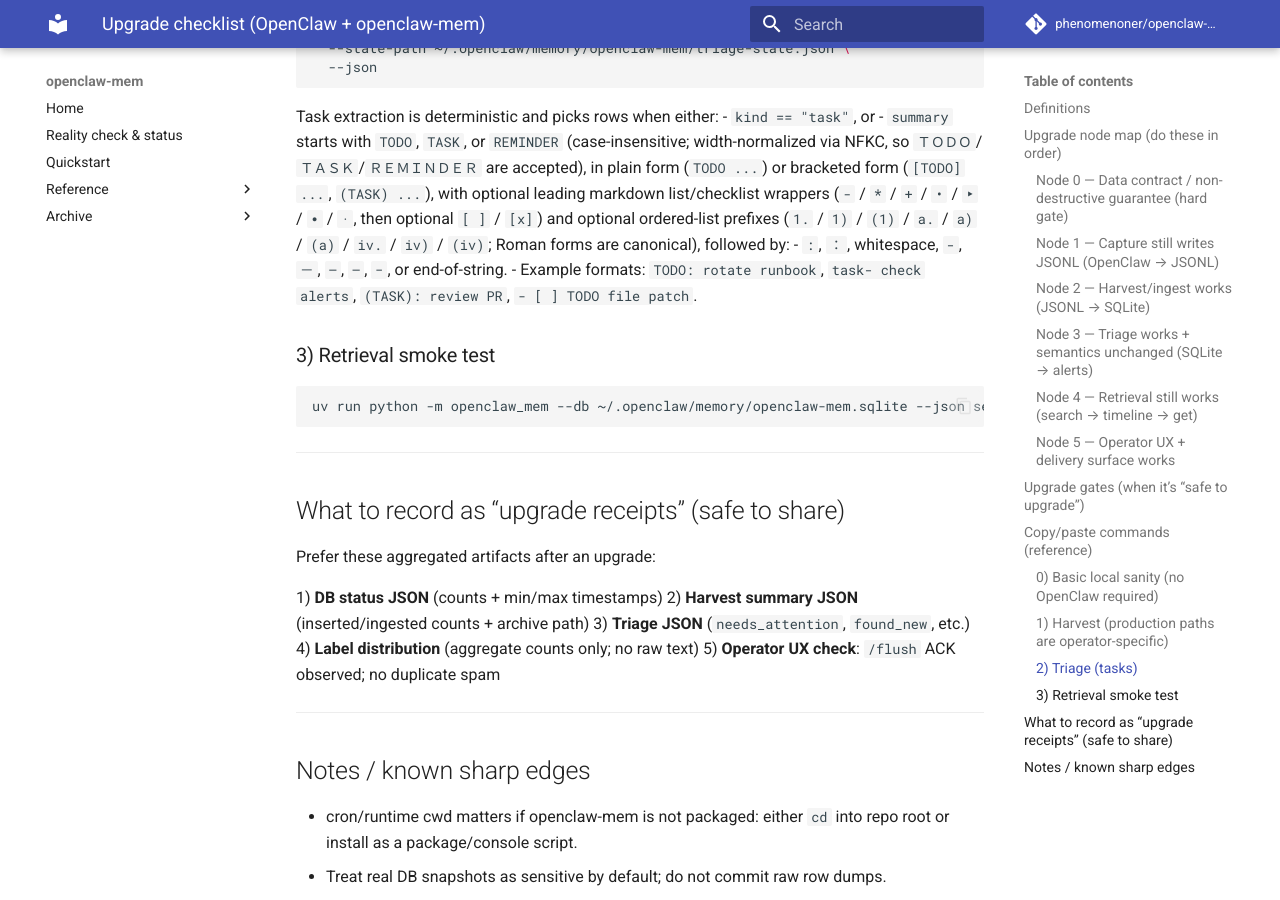
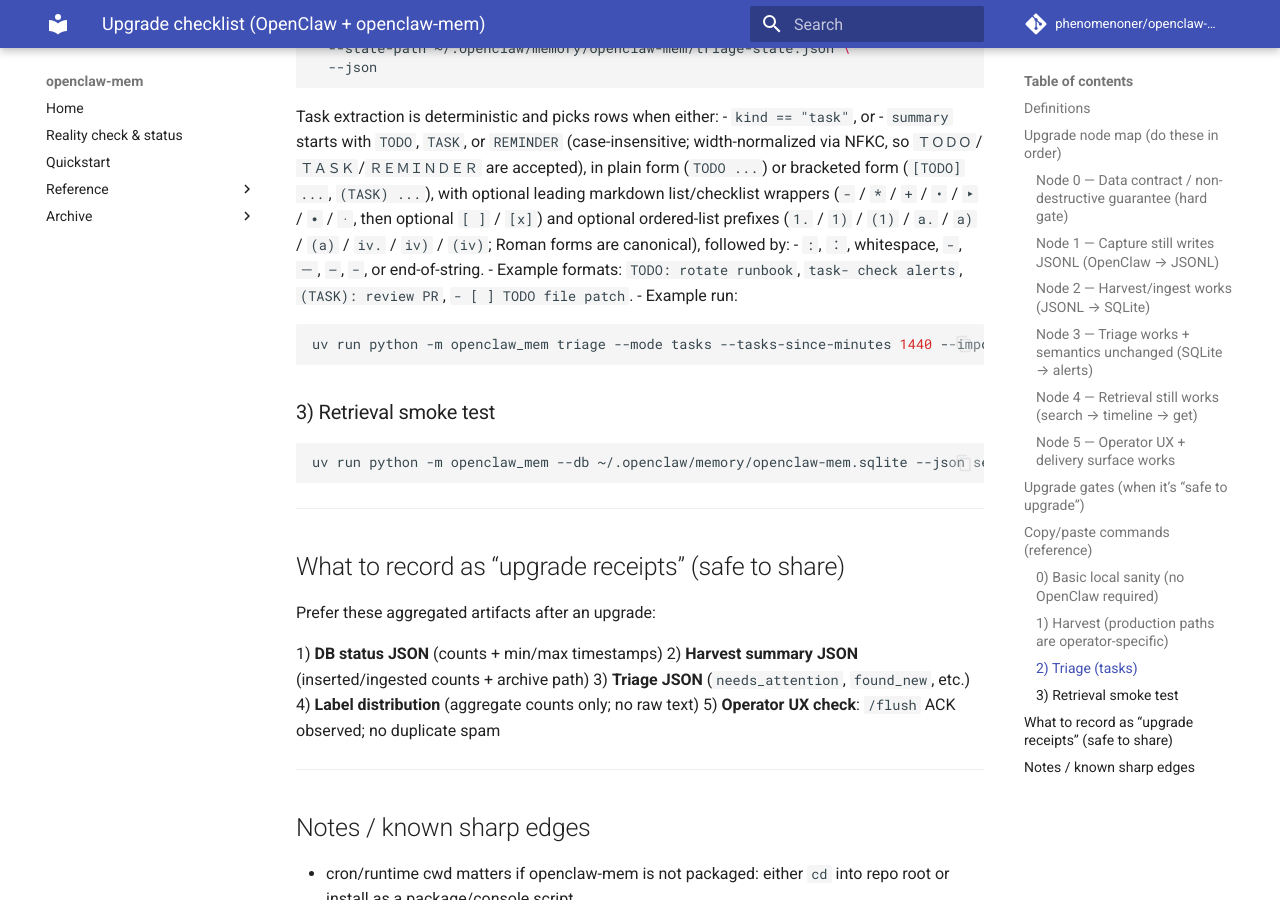
Before and after one commit to phenomenoner/openclaw-mem, an MkDocs documentation site: the page built from docs/upgrade-checklist.md, in a window 1280 px wide and 900 px high, scrolled down 2775 px. Built offline with MkDocs 1.6.1 and Material for MkDocs 9.7.7, drawn with Linux system fonts in a browser that asks for light colours; comment, search, counter and statistics services are not loaded.

Commit message:
docs: align task-marker triage examples in docs

````diff
--- a/docs/upgrade-checklist.md
+++ b/docs/upgrade-checklist.md
@@ -124,8 +124,13 @@
 Task extraction is deterministic and picks rows when either:
 - `kind == "task"`, or
 - `summary` starts with `TODO`, `TASK`, or `REMINDER` (case-insensitive; width-normalized via NFKC, so `ＴＯＤＯ`/`ＴＡＳＫ`/`ＲＥＭＩＮＤＥＲ` are accepted), in plain form (`TODO ...`) or bracketed form (`[TODO] ...`, `(TASK) ...`), with optional leading markdown list/checklist wrappers (`-` / `*` / `+` / `•` / `‣` / `∙` / `·`, then optional `[ ]` / `[x]`) and optional ordered-list prefixes (`1.` / `1)` / `(1)` / `a.` / `a)` / `(a)` / `iv.` / `iv)` / `(iv)`; Roman forms are canonical), followed by:
-  - `:`, `：`, whitespace, `-`, `－`, `–`, `—`, `−`, or end-of-string.
+  - `:`, `：`, whitespace, `-`, `－`, `—`, `−`, or end-of-string.
   - Example formats: `TODO: rotate runbook`, `task- check alerts`, `(TASK): review PR`, `- [ ] TODO file patch`.
+  - Example run:
+
+```bash
+uv run python -m openclaw_mem triage --mode tasks --tasks-since-minutes 1440 --importance-min 0.7 --json
+```
 
 
 ### 3) Retrieval smoke test
````
Also changed, not shown: README.md (+5 -0 lines).
